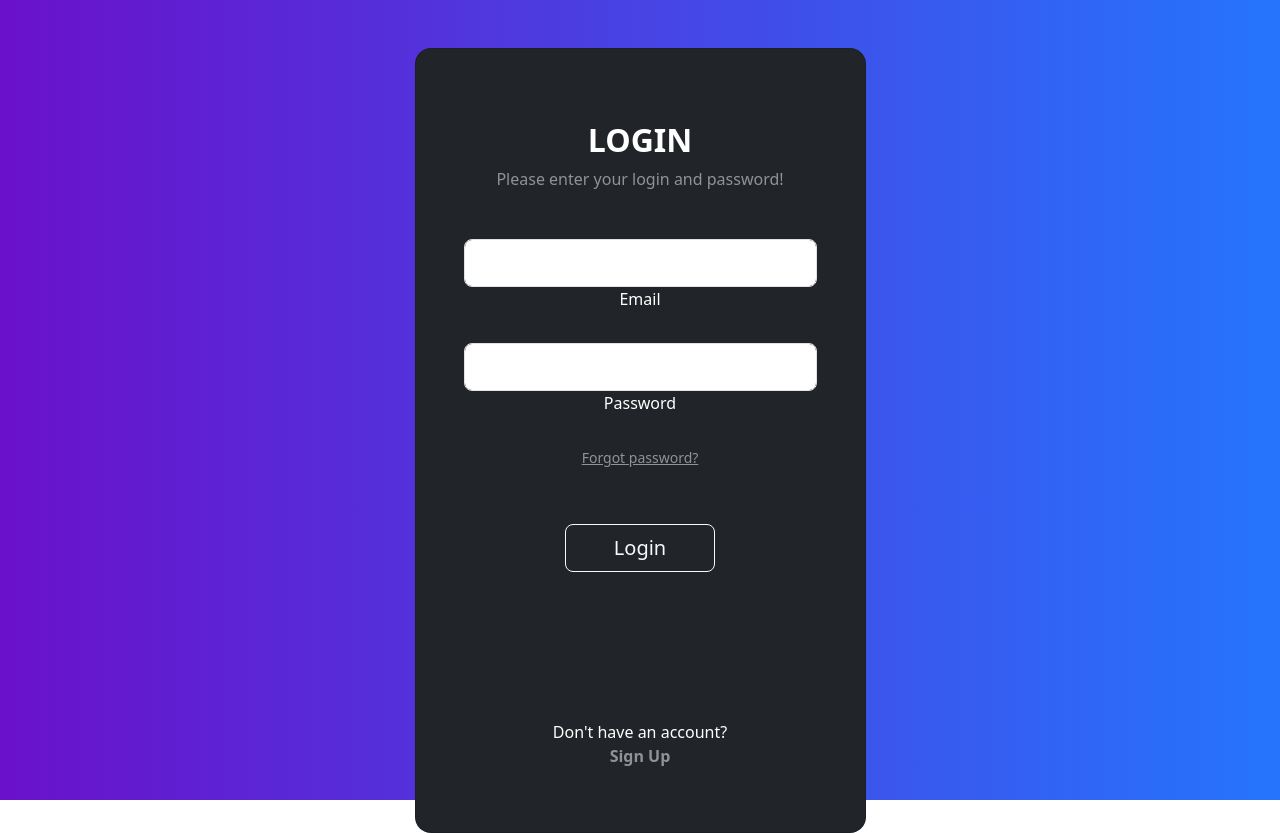
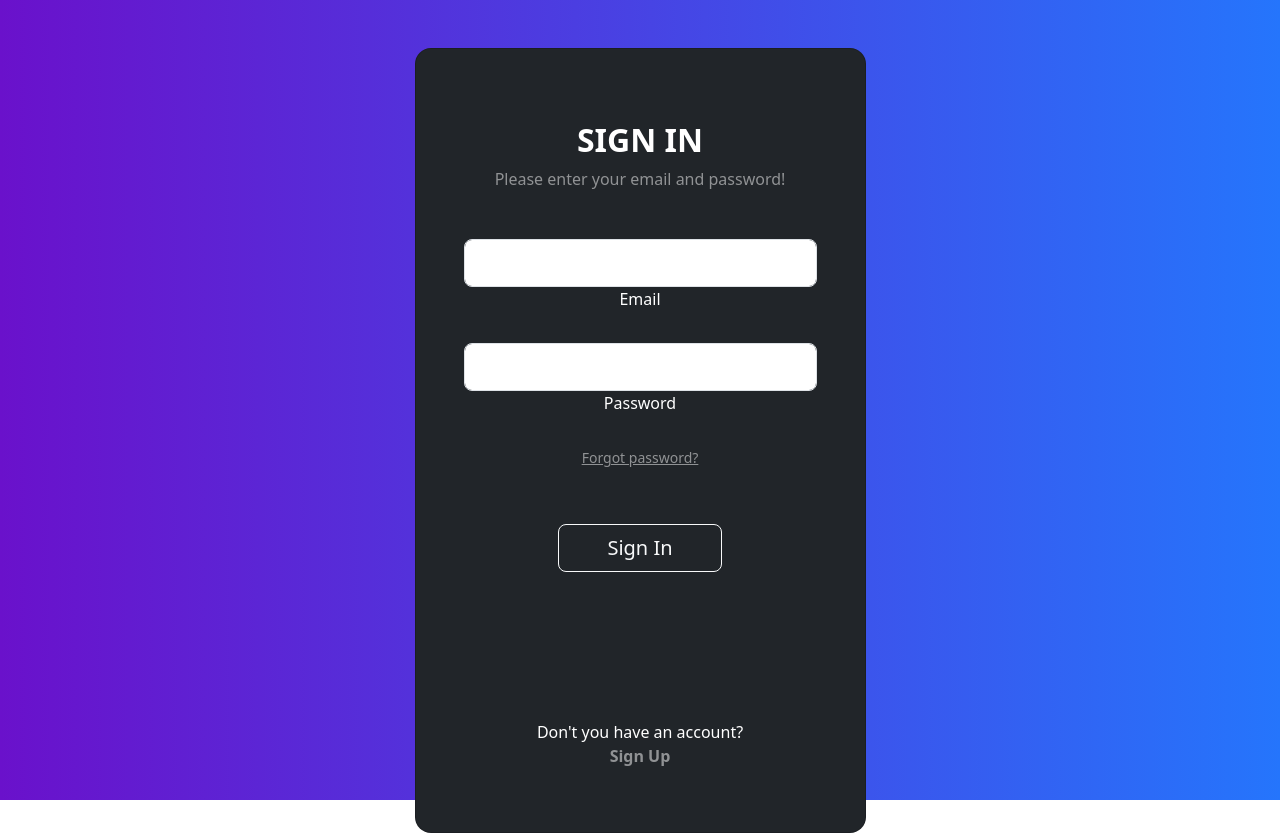
Before and after one commit to ChaejinE/Toy-Project, a React (Create React App) app in the folder frontend/: page / in a window 1280 px wide. Built offline with nearby package versions, Linux system fonts and the light colour scheme.

Commit message:
구문 수정

```diff
--- a/frontend/src/pages/signin/signin.js
+++ b/frontend/src/pages/signin/signin.js
@@ -14,8 +14,8 @@ function SignIn() {
 
                                 <div className="mb-md-5 mt-md-4 pb-5">
 
-                                    <h2 className="fw-bold mb-2 text-uppercase">Login</h2>
-                                    <p className="text-white-50 mb-5">Please enter your login and password!</p>
+                                    <h2 className="fw-bold mb-2 text-uppercase">Sign In</h2>
+                                    <p className="text-white-50 mb-5">Please enter your email and password!</p>
 
                                     <div className="form-outline form-white mb-4">
                                         <input type="email" id="typeEmailX" className="form-control form-control-lg" />
@@ -29,7 +29,7 @@ function SignIn() {
 
                                     <p className="small mb-5 pb-lg-2"><a className="text-white-50" href="#!">Forgot password?</a></p>
 
-                                    <button className="btn btn-outline-light btn-lg px-5" type="submit">Login</button>
+                                    <button className="btn btn-outline-light btn-lg px-5" type="submit">Sign In</button>
 
                                     <div className="d-flex justify-content-center text-center mt-4 pt-1">
                                         <a href="#!" className="text-white"><i className="fab fa-facebook-f fa-lg"></i></a>
@@ -37,8 +37,9 @@ function SignIn() {
                                         <a href="#!" className="text-white"><i className="fab fa-google fa-lg"></i></a>
                                     </div>
                                 </div>
+
                                 <div>
-                                    <p className="mb-0">Don't have an account?
+                                    <p className="mb-0">Don't you have an account?
                                         <div onClick={() => { navigate("/sign-up") }}>
                                             <p className="text-white-50 fw-bold pointer">Sign Up</p>
                                         </div>
```
